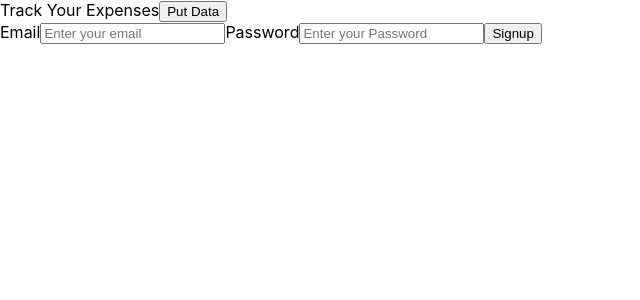
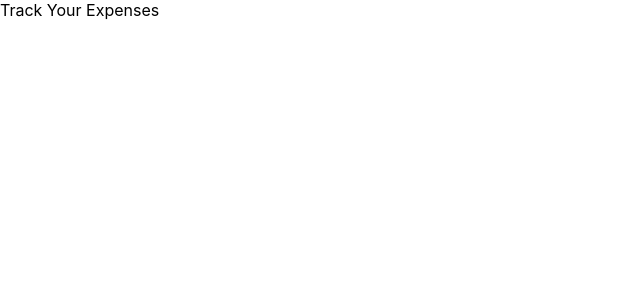
Before and after one commit to amishra469/TrackYourExpenses, a React (Create React App) app: page / in a window 1280 px wide. Shown: the top 300 px of the page, without its empty margins (0-640 px from the left). Built offline with nearby package versions, Linux system fonts and the light colour scheme.

Commit message:
Initialized Files

```diff
--- a/src/App.js
+++ b/src/App.js
@@ -1,30 +1,9 @@
 import React from 'react'
-import { getDatabase, ref, set } from "firebase/database";
-import { app } from "./firebase";
-import Signup from './containers/Signup/Signup';
-import { useFirebase } from './context/Firebase';
-
-const db = getDatabase(app);
 
 const App = () => {
-
-  const firebase = useFirebase();
-
-  console.log(firebase);
-  const putData = () => {
-    set(ref(db, "users/jay"), {
-      id: 1,
-      name: "Jay",
-      age: 21,
-    });
-  }
   return (
     <div>
       Track Your Expenses
-
-      <button onClick={putData}>Put Data</button>
-
-      <Signup />
     </div>
   )
 }
--- a/src/containers/Signup/Signup.js
+++ /dev/null
@@ -1,38 +0,0 @@
-import React, { useState } from 'react';
-import { getAuth, createUserWithEmailAndPassword } from "firebase/auth";
-import { app } from "../../firebase"
-
-const auth = getAuth(app)
-
-const Signup = () => {
-    const [email, setEmail] = useState("")
-    const [password, setPassword] = useState("")
-
-    const createUser = () => {
-        createUserWithEmailAndPassword(auth, email, password).then(value => alert("success"));
-    }
-
-    return (
-        <div className='signup-page'>
-            <label for="">Email</label>
-            <input
-                type='email'
-                required
-                placeholder='Enter your email'
-                value={email}
-                onChange={(e) => setEmail(e.target.value)}
-            />
-            <label for="">Password</label>
-            <input
-                type='email'
-                required
-                placeholder='Enter your Password'
-                value={password}
-                onChange={(e) => setPassword(e.target.value)}
-            />
-            <button onClick={createUser}>Signup</button>
-        </div>
-    )
-}
-
-export default Signup
```
